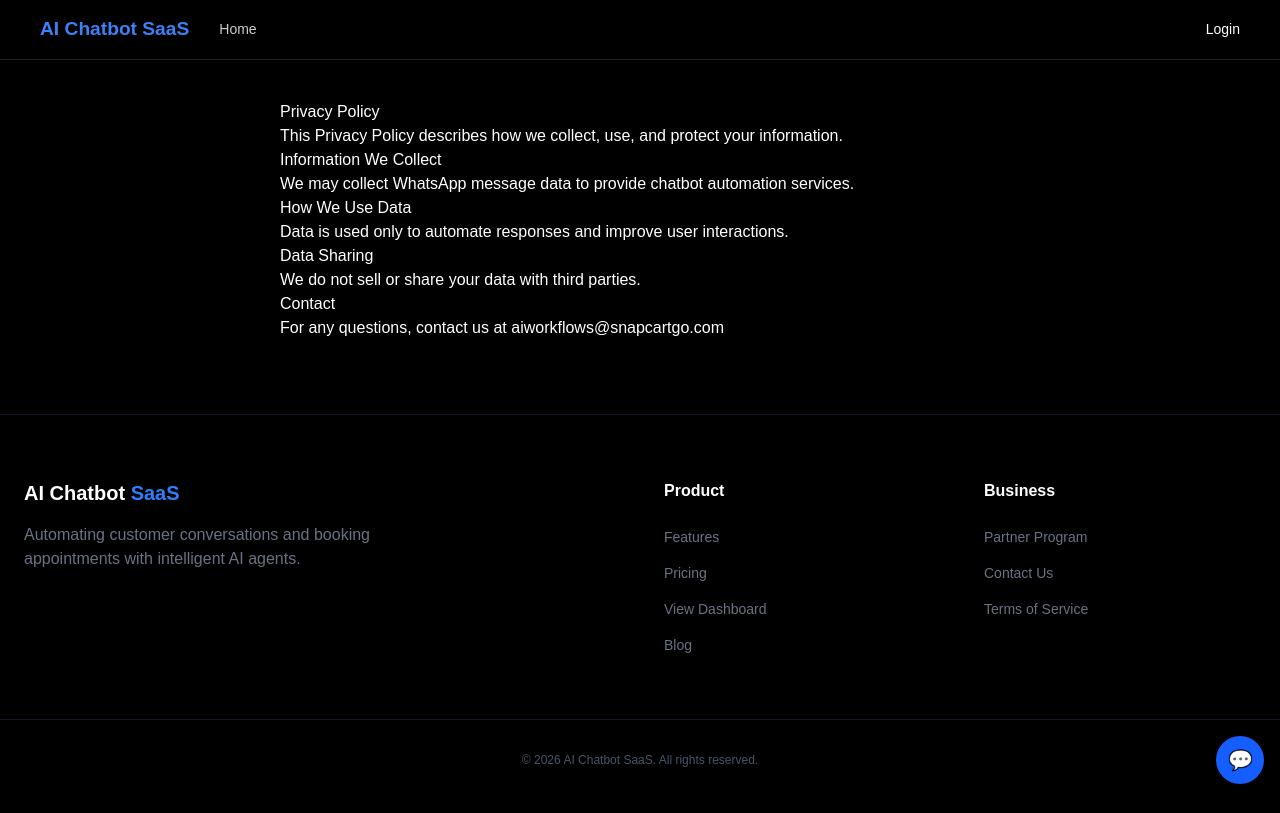
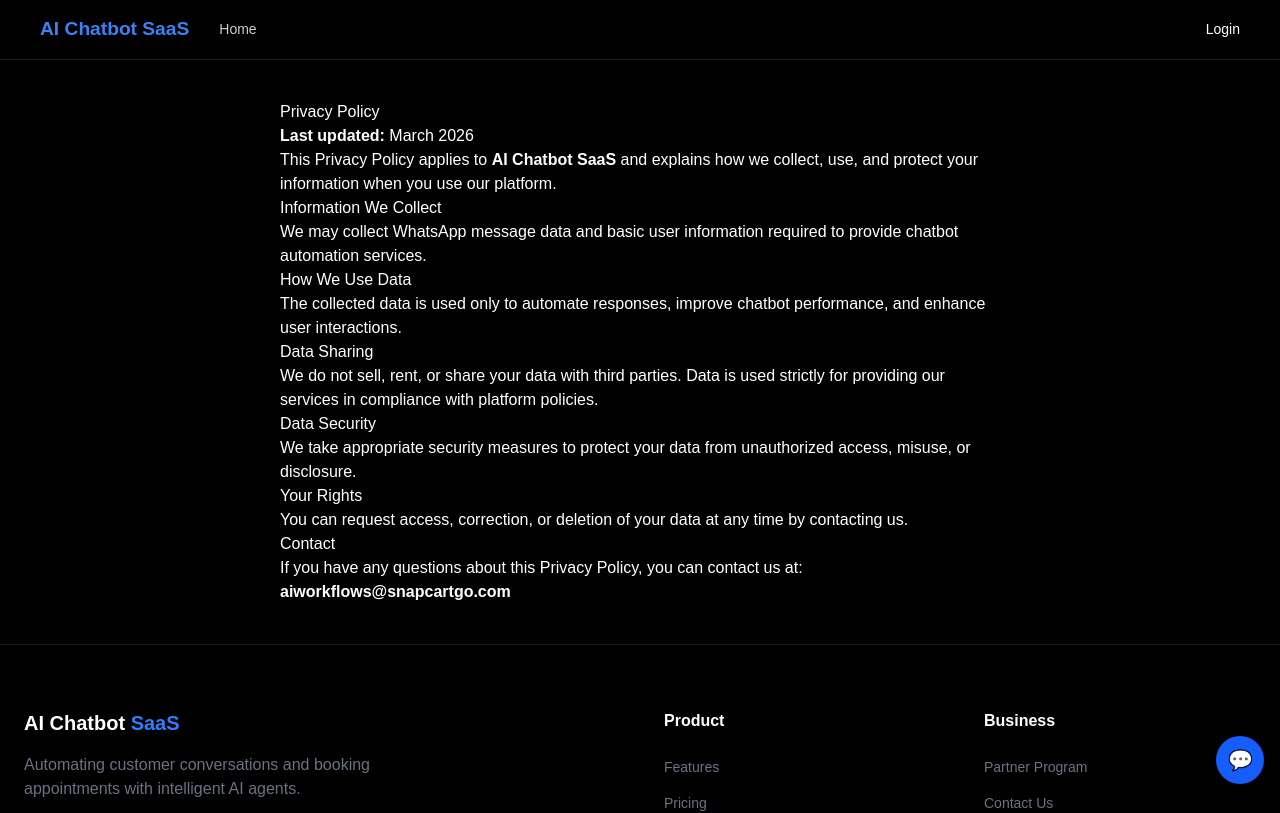
Before and after one commit to snapcartgo/ai-chatbot-saas, a Next.js app: page /privacy in a window 1280 px wide. Shown: the top 813 px of the page. Built offline with nearby package versions, Linux system fonts and the light colour scheme; no server answers; the database is empty.

Commit message:
updated whatsapp8

```diff
--- a/app/privacy/page.tsx
+++ b/app/privacy/page.tsx
@@ -1,31 +1,51 @@
 export default function PrivacyPolicy() {
   return (
-    <div style={{ padding: "40px", maxWidth: "800px", margin: "auto" }}>
+    <div style={{ padding: "40px", maxWidth: "800px", margin: "auto", fontFamily: "Arial, sans-serif" }}>
+
       <h1>Privacy Policy</h1>
+      <p><strong>Last updated:</strong> March 2026</p>
 
       <p>
-        This Privacy Policy describes how we collect, use, and protect your information.
+        This Privacy Policy applies to <strong>AI Chatbot SaaS</strong> and explains how we collect,
+        use, and protect your information when you use our platform.
       </p>
 
       <h2>Information We Collect</h2>
       <p>
-        We may collect WhatsApp message data to provide chatbot automation services.
+        We may collect WhatsApp message data and basic user information required to provide chatbot
+        automation services.
       </p>
 
       <h2>How We Use Data</h2>
       <p>
-        Data is used only to automate responses and improve user interactions.
+        The collected data is used only to automate responses, improve chatbot performance,
+        and enhance user interactions.
       </p>
 
       <h2>Data Sharing</h2>
       <p>
-        We do not sell or share your data with third parties.
+        We do not sell, rent, or share your data with third parties. Data is used strictly
+        for providing our services in compliance with platform policies.
+      </p>
+
+      <h2>Data Security</h2>
+      <p>
+        We take appropriate security measures to protect your data from unauthorized access,
+        misuse, or disclosure.
+      </p>
+
+      <h2>Your Rights</h2>
+      <p>
+        You can request access, correction, or deletion of your data at any time by contacting us.
       </p>
 
       <h2>Contact</h2>
       <p>
-        For any questions, contact us at aiworkflows@snapcartgo.com
+        If you have any questions about this Privacy Policy, you can contact us at:
+        <br />
+        <strong>aiworkflows@snapcartgo.com</strong>
       </p>
+
     </div>
   );
 }
```
